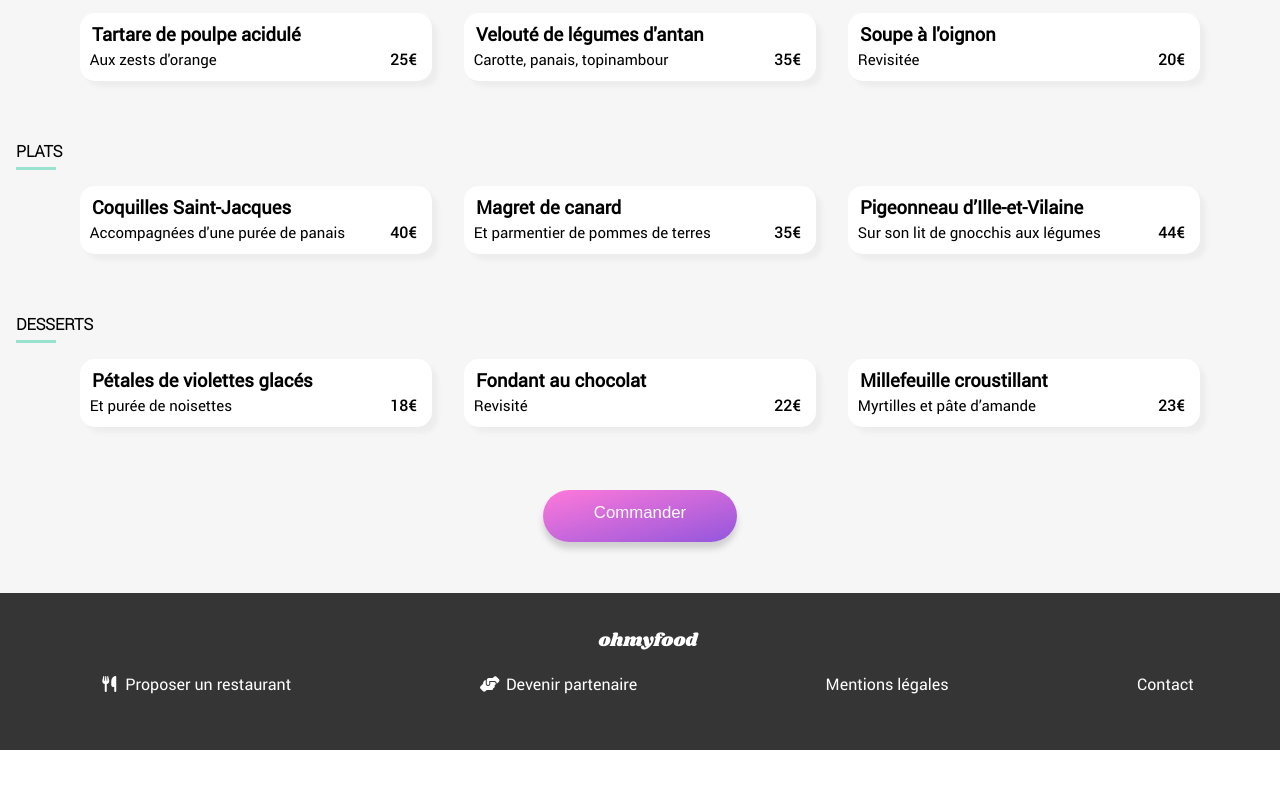
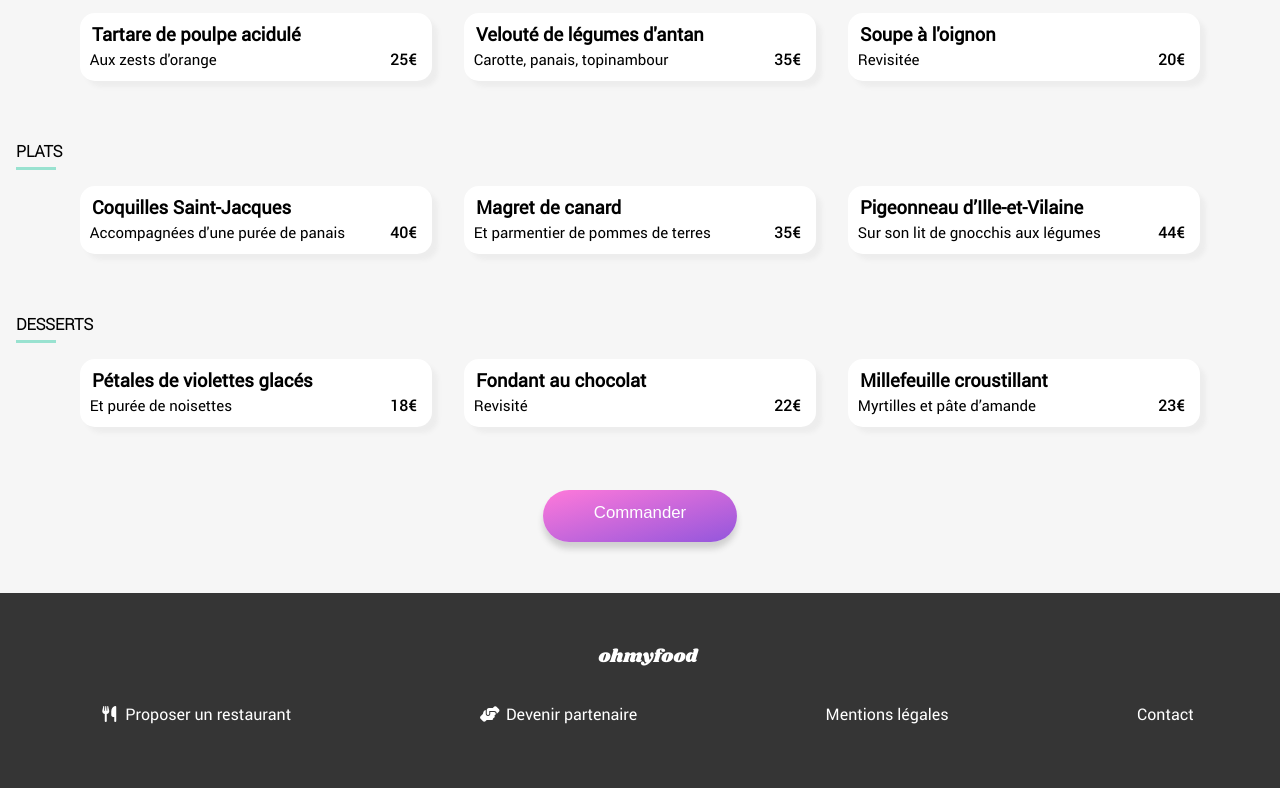
Before and after one commit to ayns789/ohmyfood, a website: page pages/a_la_francaise.html in a window 1280 px wide. Shown: the part 715-1503 px from the top of the page. Before the commit the page ends 1465 px from the top, so only its background shows below. Drawn offline with Linux system fonts and the light colour scheme.

Commit message:
up responsive footer

```diff
--- a/themes/_responsiveTabDesk.sass
+++ b/themes/_responsiveTabDesk.sass
@@ -91,10 +91,11 @@
         justify-content: center
         padding: 0
         .footer__box
-            padding: 1em 0.5em 2.5em 0.5em
+            padding: 2em 0.5em 3em 0.5em
             width: 100%
             h3
                 @include -flexRowCenter
+                padding-bottom: 0.8em
             ul
                 width: 100%
                 display: flex
```
Also changed, not shown: css/main.css, 1 other file.
